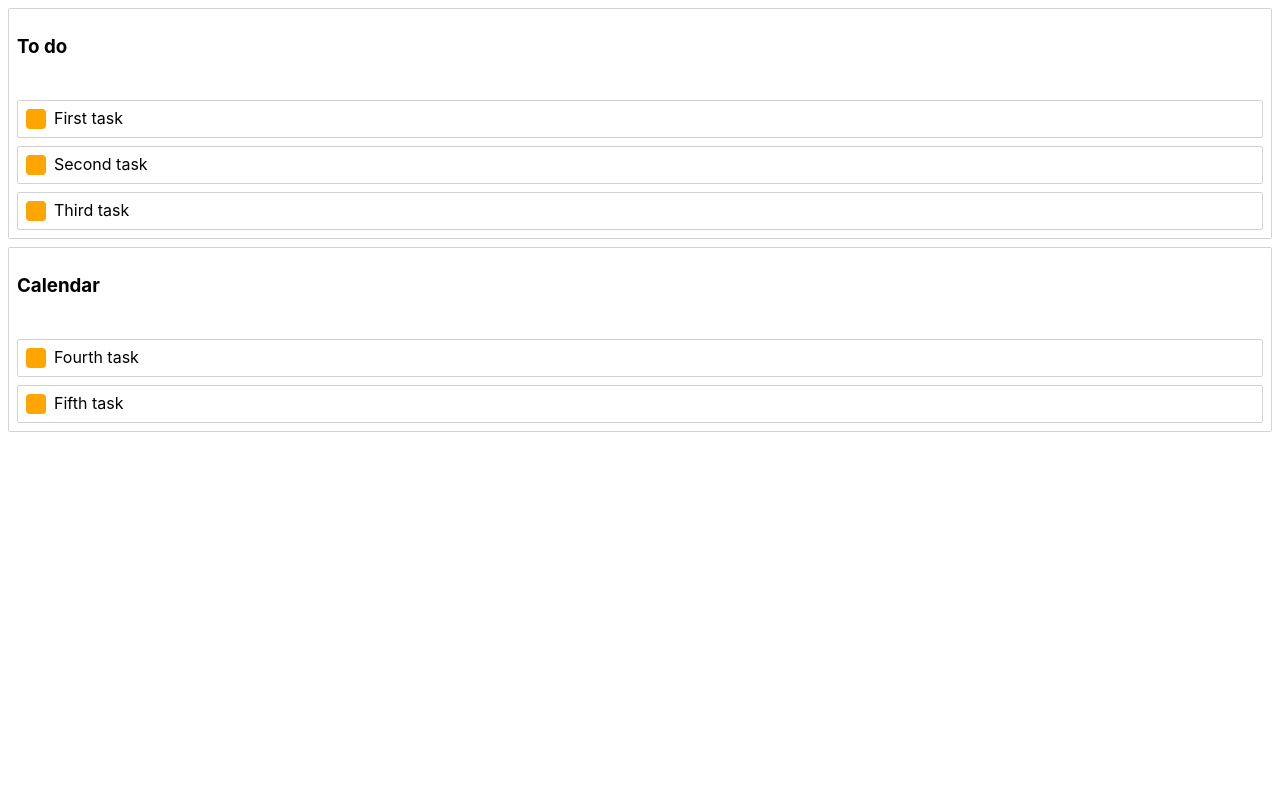
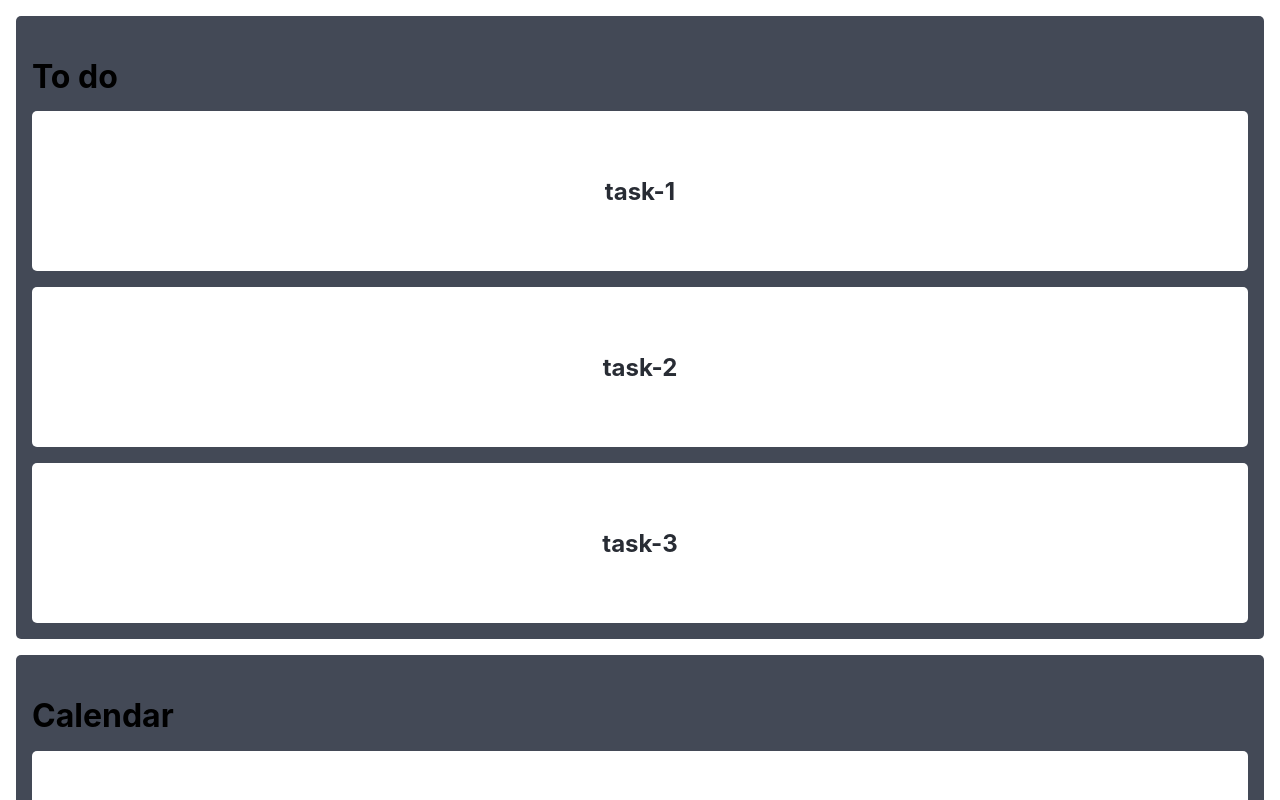
Before and after one commit to davidgfitzgerald/calendo, a React (Create React App) app: page / in a window 1280 px wide. Shown: the top 800 px of the page. Built offline with nearby package versions, Linux system fonts and the light colour scheme.

Commit message:
refactor: Start implementing dnd-kit

```diff
--- a/package.json
+++ b/package.json
@@ -3,6 +3,7 @@
   "version": "0.1.0",
   "private": true,
   "dependencies": {
+    "@dnd-kit/core": "^6.0.8",
     "@types/jest": "^29.0.3",
     "@types/node": "^18.7.23",
     "@types/react": "^18.0.21",
--- a/src/App.tsx
+++ b/src/App.tsx
@@ -1,6 +1,6 @@
 import React from 'react'
 import './App.css'
-import {DragNDrop} from './components/DragNDrop/DragNDrop'
+import DragNDrop from './components/DragNDrop/DragNDrop'
 
 
 const initialData = {
--- a/src/components/DragNDrop/Column.tsx
+++ b/src/components/DragNDrop/Column.tsx
@@ -1,50 +1,22 @@
-import React, { PropsWithChildren } from 'react';
+import React from 'react';
 import { ColumnProps } from "./types";
 import './DragNDrop.css';
-// import { Droppable } from 'react-beautiful-dnd';
-import { StrictModeDroppable as Droppable } from '../../utils/StrictModeDroppable';
-import styled from 'styled-components';
 import Task from './Task';
-
-const Container = styled.div`
-  margin: 8px;
-  border: 1px solid lightgrey;
-  border-radius: 2px;
-`;
-const Title = styled.h3`
-  padding: 8px;
-`;
-
-interface TaskListProps extends PropsWithChildren {
-  isDraggingOver: boolean
-}
-
-const TaskList = styled.div<TaskListProps>`
-  padding: 8px;
-  transition: background-color 0.3s ease;
-  background-color: ${props => (props.isDraggingOver ? "lightgrey" : "white")}
-`;
+import { useDroppable } from '@dnd-kit/core';
 
 
+export default function Column(props: ColumnProps) {
+  const {isOver, setNodeRef} = useDroppable({
+    id: props.droppableId,
+  });
+  const style = {
+    opacity: isOver ? '70%' : undefined,
+  };
 
-export default class Column extends React.Component<ColumnProps> {
-  render() {
-    return (
-      <Container>
-        <Title>{this.props.column.title}</Title>
-        <Droppable droppableId={this.props.column.id}>
-          {(provided, snapshot) => (
-            <TaskList
-              ref={provided.innerRef}
-              {...provided.droppableProps}
-              isDraggingOver={snapshot.isDraggingOver}
-            >
-              {this.props.tasks.map((task, index) => <Task key={task.id} task={task} index={index} />)}
-              {provided.placeholder}
-            </TaskList>
-          )}
-        </Droppable>
-      </Container>
-    )
-  }
+  return (
+    <div ref={setNodeRef} style={style} className="dnd-group">
+      <h2 className='dnd-group-title'>{props.column.title}</h2>
+      {props.tasks.map((task) => <Task key={task.id} task={task} draggableId={task.id} />)}
+    </div>
+  );
 }
--- a/src/components/DragNDrop/DragNDrop.css
+++ b/src/components/DragNDrop/DragNDrop.css
@@ -1,17 +1,16 @@
 
 .drag-n-drop {
-    padding: 1rem;
     display: grid;
     gap: 1rem;
-    width: calc(100% - 3rem);  /* TODO remove need for this calc */
+    width: calc(100% - 3rem); /*  TODO remove need for this calc */
     height: 100%;
-    /* grid-template-columns: repeat(auto-fill, 300px); */
     align-items: start;
-    grid-template-columns: 50% 50%;
+    grid-template-columns: 25% 25% 25% 25%;
 }
 
 .dnd-group {
     padding: 1rem;
+    margin: 1rem;
     background-color: hsl(220, 13%, 30%);
     border-radius: 5px;
     position: relative;
--- a/src/components/DragNDrop/DragNDrop.tsx
+++ b/src/components/DragNDrop/DragNDrop.tsx
@@ -1,70 +1,27 @@
-import React from 'react';
-import { DragNDropProps, DragAndDropState } from "./types";
-import './DragNDrop.css';
-import Column from './Column';
-import { DragDropContext, DropResult, DragUpdate } from 'react-beautiful-dnd';
+import React from "react";
+import { DragNDropProps } from "./types";
+import { DndContext } from "@dnd-kit/core";
+import Column from "./Column";
 
 
-export class DragNDrop extends React.Component<DragNDropProps, DragAndDropState> {
-  constructor(props: DragNDropProps) {
-    super(props)
-    this.state = this.props.data
-  }
-
-  onDragStart = () => {
-    document.body.style.color = "orange";
-    document.body.style.transition = "background-color 0.5s ease"
-  }
-
-  onDragUpdate = (update: DragUpdate) => {
-    const { destination } = update
-    const opacity = destination
-      ? destination.index / Object.keys(this.state.tasks).length
-      : 0;
-      document.body.style.backgroundColor = `rgba(153, 141, 217, ${opacity})`
-  }
-
-  onDragEnd = (result: DropResult) => {
-    document.body.style.color = "inherit";
-    document.body.style.backgroundColor = "inherit";
-    const { source, destination, draggableId } = result
-
-    if (!destination) {
-      return  // destination may be null or undefined
-    }
-
-    if (
-      source.droppableId === destination.droppableId &&
-      source.index == destination.index
-    ) {
-      return  // item dropped back at start
-    }
-
-    this.setState((prevState) => {
-      let newState = JSON.parse(JSON.stringify(prevState))  // TODO, see if there is better way to copy/dereference object
-      newState.columns[source.droppableId].taskIds.splice(source.index, 1)
-      newState.columns[destination.droppableId].taskIds.splice(destination.index, 0, draggableId)
-      return newState
-    }
-    )
-  }
-
-  render() {
-    return (
-      <DragDropContext
-        onDragStart={this.onDragStart}
-        onDragUpdate={this.onDragUpdate}
-        onDragEnd={this.onDragEnd}
-
-      >
-        {this.state.columnOrder.map((columnId) => {
-          const column = this.state.columns[columnId];
-          const tasks = column.taskIds.map(taskId => this.state.tasks[taskId])
+export default function DragNDrop(props: DragNDropProps) {
+  return (
+    <DndContext>
+      <div className="drag-and-drop">
+        {props.data.columnOrder.map((columnId) => {
+          const column = props.data.columns[columnId]
+          const tasks = column.taskIds.map((taskId) => props.data.tasks[taskId])
           return (
-            <Column key={columnId} column={column} tasks={tasks}></Column>
+            <Column
+              column={column}
+              tasks={tasks}
+              key={columnId}
+              droppableId={columnId}
+            ></Column>
           )
-        })}
-      </DragDropContext>
-    )
-  }
+        })
+        }
+      </div>
+    </DndContext>
+  )
 }
--- a/src/components/DragNDrop/Task.tsx
+++ b/src/components/DragNDrop/Task.tsx
@@ -1,46 +1,22 @@
-import React, { PropsWithChildren } from "react";
+import React from "react";
 import { TaskProps } from "./types";
-import styled from 'styled-components';
-import { Draggable } from "react-beautiful-dnd";
+import { useDraggable } from '@dnd-kit/core';
+import { CSS } from '@dnd-kit/utilities';
 
-interface ContainerProps extends PropsWithChildren {
-    isDragging: boolean
+
+export default function Task(props: TaskProps) {
+  const { attributes, listeners, setNodeRef, transform } = useDraggable({
+    id: props.draggableId,
+  });
+
+  const style = {
+    transform: CSS.Translate.toString(transform),
+  }
+
+  return (
+    <div className="dnd-item" ref={setNodeRef} style={style} {...listeners} {...attributes}>
+      <h2>{props.task.id}</h2>
+      {props.children}
+    </div>
+  );
 }
-
-const Container = styled.div<ContainerProps>`
-    border: 1px solid lightgrey;
-    border-radius: 2px;
-    padding: 8px;
-    margin-top: 8px;
-    background-color: ${props => (props.isDragging ? "lightgreen" : "white")};
-    display: flex;
-`;
-
-const Handle = styled.div`
-    width: 20px;
-    height: 20px;
-    background-color: orange;
-    border-radius: 4px;
-    margin-right: 8px;
-`;
-
-export default class Task extends React.Component<TaskProps, {}> {
-    render() {
-        return (
-            <Draggable draggableId={this.props.task.id} index={this.props.index}>
-                {(provided, snapshot) => (
-                    <Container
-                        {...provided.draggableProps}
-                        ref={provided.innerRef}
-                        isDragging={snapshot.isDragging}
-                    >
-                        <Handle
-                            {...provided.dragHandleProps}  // can make small part drag entirety
-                        />
-                        {this.props.task.content}
-                    </Container>
-                )}
-            </Draggable>
-        );
-    }
-}
--- a/src/components/DragNDrop/types.ts
+++ b/src/components/DragNDrop/types.ts
@@ -1,4 +1,4 @@
-import { PropsWithChildren } from "react"
+import { HTMLAttributes, PropsWithChildren } from "react"
 
 export type TaskId = string
 export type ColumnId = string
@@ -17,11 +17,12 @@ export interface Column {
 export interface ColumnProps extends PropsWithChildren {
     column: Column
     tasks: Task[]
+    droppableId: ColumnId
 }
 
 export interface TaskProps extends PropsWithChildren {
     task: Task
-    index: number
+    draggableId: TaskId
 }
 
 export interface DragNDropProps extends PropsWithChildren {
```
Also changed, not shown: 2 other files (tests, documents, lock files or other folders).
